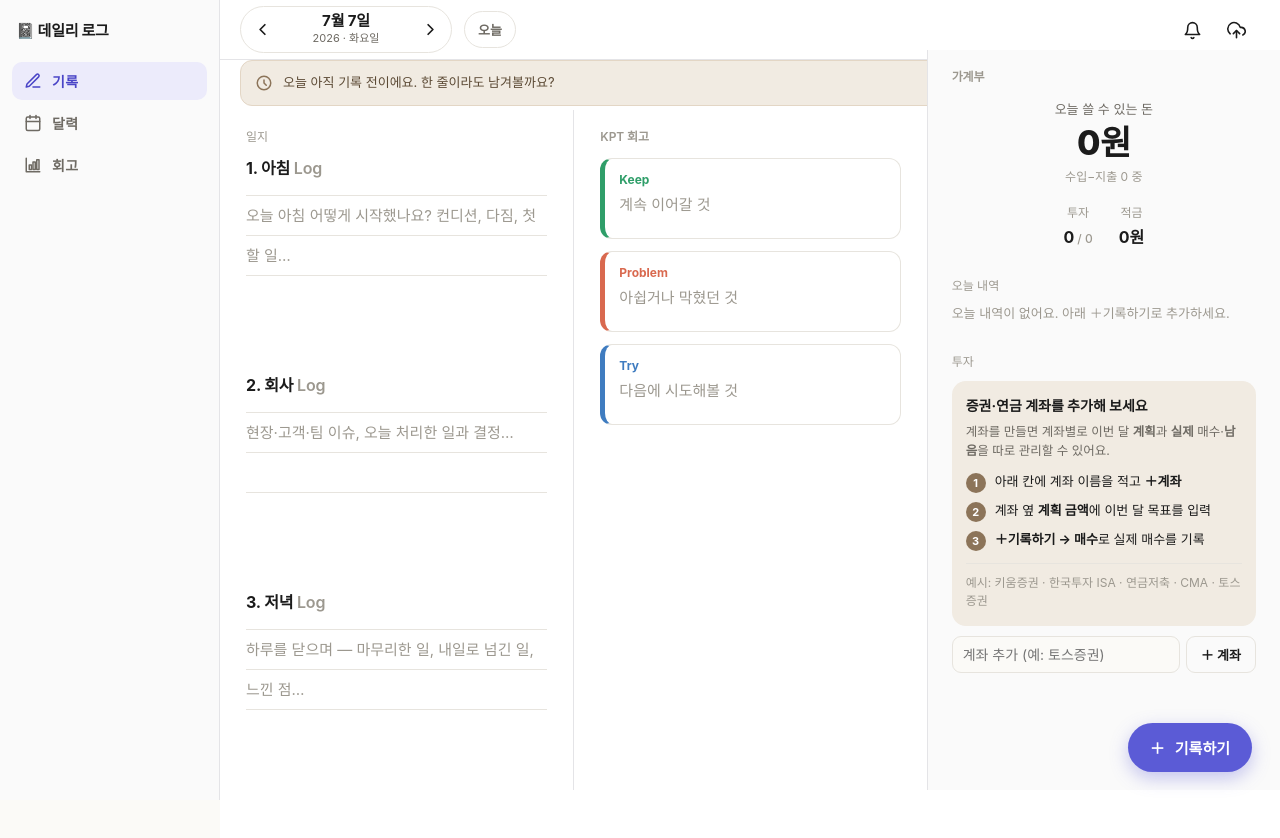
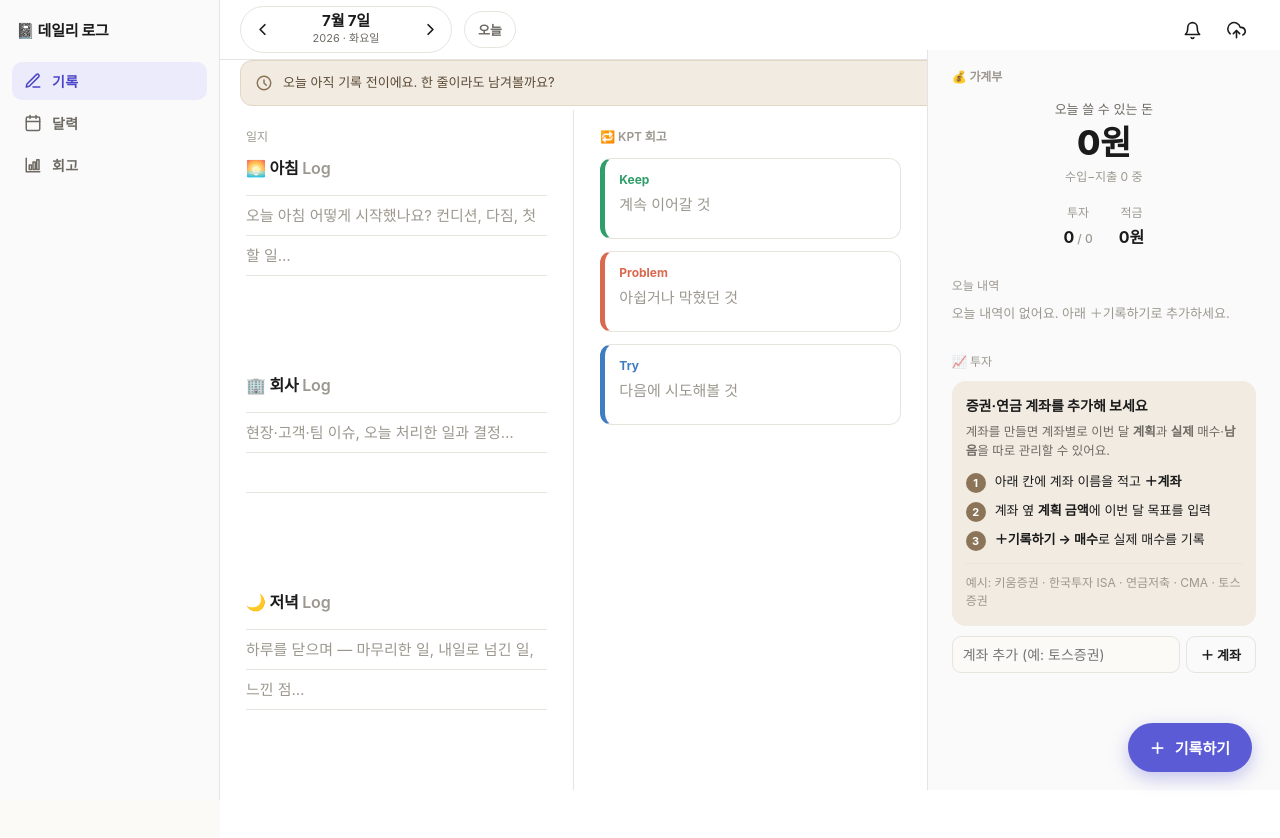
Before and after one commit to lnk111/daily-log, a plain HTML site: page index.html in a window 1280 px wide. Drawn offline with Linux system fonts and the light colour scheme; a script that the page names is missing.

Commit message:
제목 이모지 추가(가계부·투자 등)

```diff
--- a/index.html
+++ b/index.html
@@ -102,21 +102,21 @@
           <div class="date-readout">DATE<b id="headDate">—</b></div>
         </header>
 
-        <section class="section"><h2>1. 아침 <span class="en">Log</span></h2>
+        <section class="section"><h2>🌅 아침 <span class="en">Log</span></h2>
           <textarea class="ruled" data-field="morning" placeholder="오늘 아침 어떻게 시작했나요? 컨디션, 다짐, 첫 할 일…"></textarea></section>
-        <section class="section"><h2>2. 회사 <span class="en">Log</span></h2>
+        <section class="section"><h2>🏢 회사 <span class="en">Log</span></h2>
           <textarea class="ruled" data-field="work" placeholder="현장·고객·팀 이슈, 오늘 처리한 일과 결정…"></textarea></section>
-        <section class="section"><h2>3. 저녁 <span class="en">Log</span></h2>
+        <section class="section"><h2>🌙 저녁 <span class="en">Log</span></h2>
           <textarea class="ruled" data-field="evening" placeholder="하루를 닫으며 — 마무리한 일, 내일로 넘긴 일, 느낀 점…"></textarea></section>
 
-        <section class="section kpt-head"><h2>KPT 회고</h2>
+        <section class="section kpt-head"><h2>🔁 KPT 회고</h2>
           <div class="kpt-item"><div class="lab keep">Keep</div><textarea class="kpt-line" data-field="keep" rows="1" placeholder="계속 이어갈 것"></textarea></div>
           <div class="kpt-item"><div class="lab problem">Problem</div><textarea class="kpt-line" data-field="problem" rows="1" placeholder="아쉽거나 막혔던 것"></textarea></div>
           <div class="kpt-item"><div class="lab try">Try</div><textarea class="kpt-line" data-field="try" rows="1" placeholder="다음에 시도해볼 것"></textarea></div>
         </section>
 
         <section class="section fin-head">
-          <h2>가계부 <span class="en">매월 1일 투자·적금 0원 초기화</span></h2>
+          <h2>💰 가계부 <span class="en">매월 1일 투자·적금 0원 초기화</span></h2>
           <div class="fin-hero">
             <div class="hero-label">오늘 쓸 수 있는 돈</div>
             <div class="hero-num" id="finBalance">0원</div>
@@ -133,7 +133,7 @@
           </div>
 
           <div class="fin-sec">
-            <div class="fin-sec-h">투자</div>
+            <div class="fin-sec-h">📈 투자</div>
             <!-- app.js 참조용 숨김 요소: 삭제 시 에러 발생하므로 유지 -->
             <button id="invToggle" style="display:none" aria-expanded="true">
               <span class="fin-profit zero" id="invProfit">＋0원</span>
```
